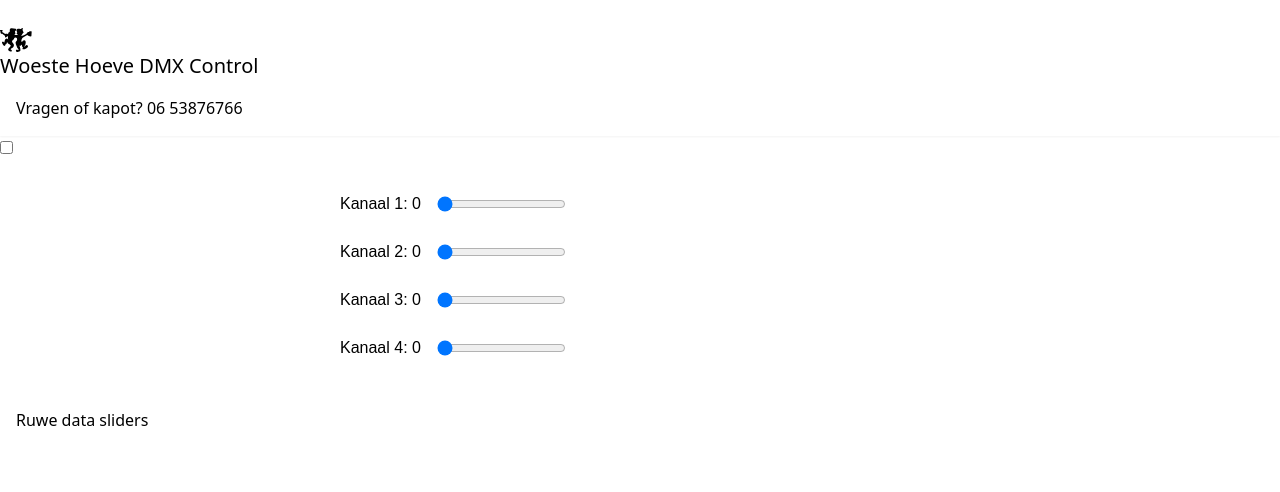
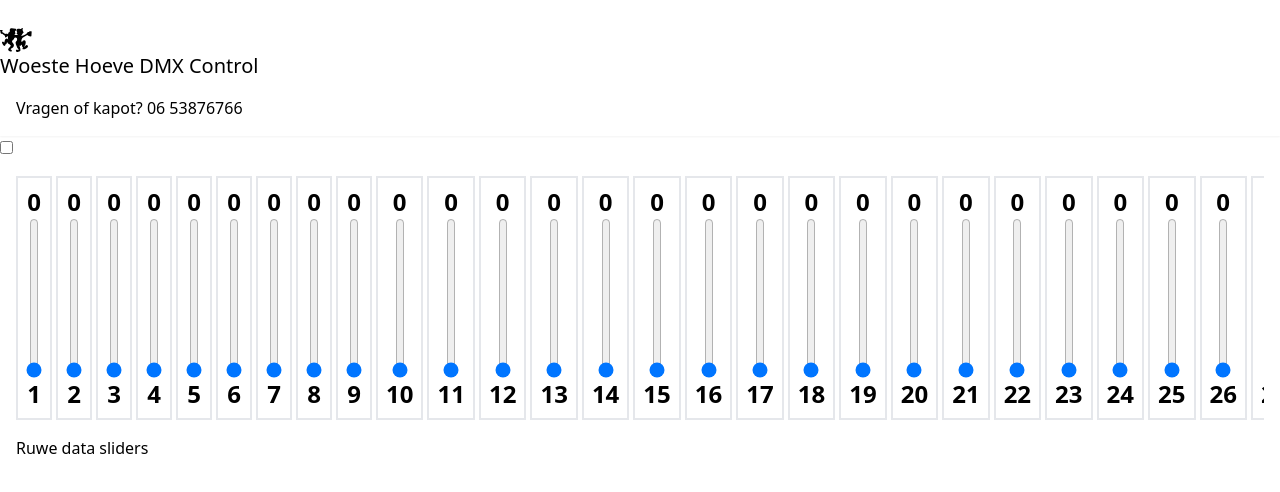
Before and after one commit to rubenuijtdewilligen/woeste-dmx, a SvelteKit app in the folder web/: page /raw in a window 1280 px wide. Shown: the top 492 px of the page. Built offline with nearby package versions, Linux system fonts and the light colour scheme; no server answers.

Commit message:
Make sliders vertical

```diff
--- a/web/src/routes/raw/+page.svelte
+++ b/web/src/routes/raw/+page.svelte
@@ -2,7 +2,7 @@
   import { env as publicEnv } from '$env/dynamic/public';
   import { onMount } from 'svelte';
 
-  const numSliders = 4;
+  const numSliders = 512;
   let values = Array(numSliders).fill(0);
 
   onMount(async () => {
@@ -32,34 +32,38 @@
   }
 </script>
 
-<main>
+<div class="mt-4 overflow-x-auto">
+  <div class="flex space-x-1">
     {#each Array(numSliders) as _, index}
-    <div class="slider">
-      <label for="slider-{index}">Kanaal {index + 1}: {values[index]}</label>
+      <div class="flex w-16 flex-col items-center border-2 p-2">
+        <h2 class="text-2xl font-bold">
+          {values[index]}
+        </h2>
+
         <input
-        id="slider-{index}"
           type="range"
-        class="range"
           min="0"
           max="255"
+          class="vertical-slider"
           bind:value={values[index]}
           on:input={(e) => updateValue(index, +e.target.value)}
+          id="slider-{index}"
         />
+
+        <h2 class="text-2xl font-bold">
+          {index + 1}
+        </h2>
       </div>
     {/each}
-</main>
+  </div>
+</div>
 
 <style>
-  main {
-    max-width: 600px;
-    margin: 2rem auto;
-    font-family: sans-serif;
-  }
-
-  .slider {
-    display: flex;
-    align-items: center;
-    gap: 1rem;
-    margin-bottom: 1.5rem;
+  .vertical-slider {
+    writing-mode: bt-lr;
+    appearance: slider-vertical;
+    -webkit-appearance: slider-vertical;
+    width: 1rem;
+    height: 10rem;
   }
 </style>
```
Lines whose indentation alone changed are shown as unchanged.
